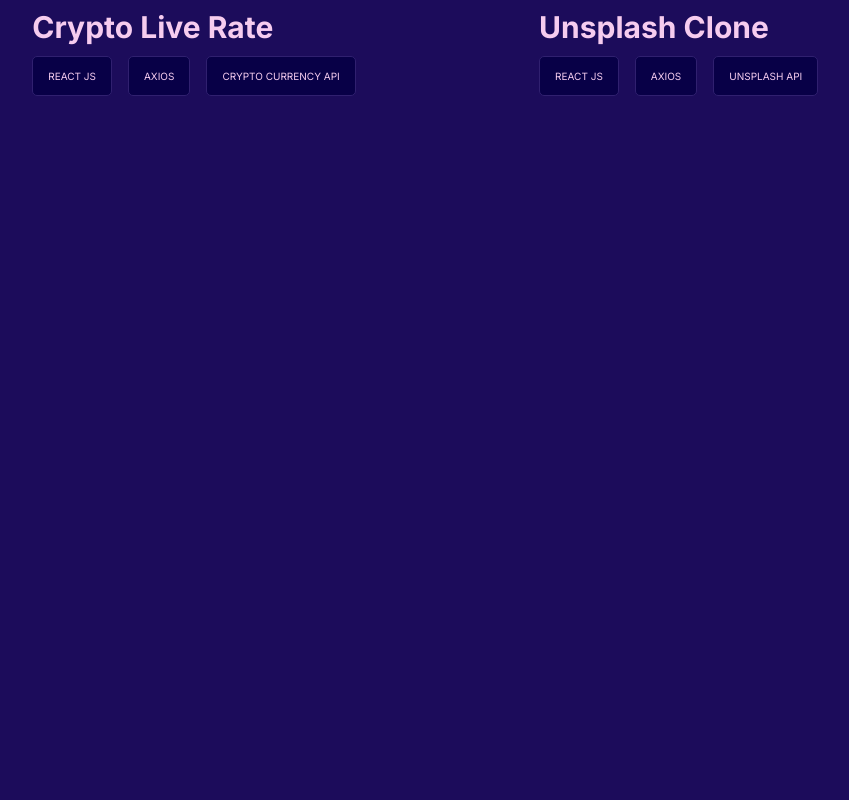
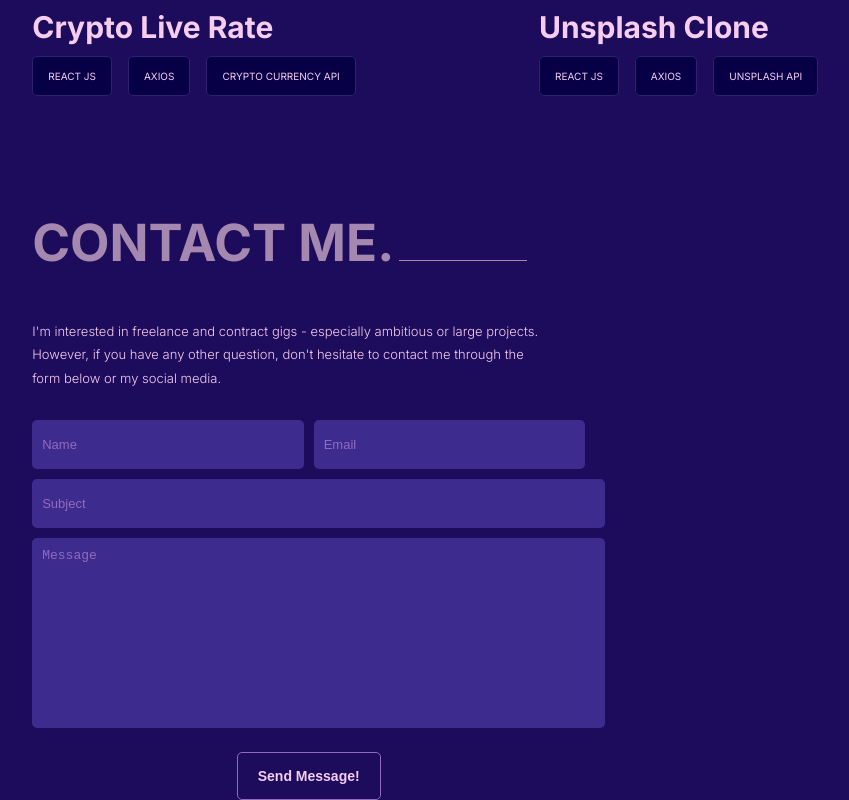
Before and after one commit to rambey-coder/Portfolio-app, a React (Create React App) app: page / in a window 1280 px wide. Shown: the part 1597-2397 px from the top of the page, without its empty margins (147-996 px from the left). Before the commit the page ends 1693 px from the top, so only its background shows below. Built offline with nearby package versions, Linux system fonts and the light colour scheme.

Commit message:
contact added

```diff
--- a/package.json
+++ b/package.json
@@ -3,11 +3,15 @@
   "version": "0.1.0",
   "private": true,
   "dependencies": {
+    "@emailjs/browser": "^3.6.2",
     "@testing-library/jest-dom": "^5.16.3",
     "@testing-library/react": "^12.1.4",
     "@testing-library/user-event": "^13.5.0",
+    "animate.css": "^4.1.1",
+    "gsap": "^3.10.4",
     "react": "^17.0.2",
     "react-dom": "^17.0.2",
+    "react-gsap": "^3.2.1",
     "react-scripts": "^5.0.1",
     "react-scroll": "^1.8.7",
     "react-spinners": "^0.11.0",
--- a/src/App.js
+++ b/src/App.js
@@ -4,6 +4,7 @@
 import HashLoader from "react-spinners/HashLoader";
 import About from "./Components/About";
 import Work from "./Components/Work";
+import Contact from "./Components/Contact";
 
 function App() {
   const [loading, setLoading] = useState(false);
@@ -42,6 +43,7 @@
         <Intro />
         <About />
         <Work />
+        <Contact />
         </div>
       }
 
--- /dev/null
+++ b/src/Components/Contact.css
@@ -0,0 +1,100 @@
+/* #1c0c5b
+#3d2c8d
+#916bbf
+#f6ccef
+#a588b0
+#d700ff
+#fff */
+
+.contact-container {
+    width: 90%;
+    margin: auto;
+    position: relative;
+    top: 17rem;
+}
+
+.sub-contact {
+    width: 80%;
+    margin: auto;
+}
+
+#contact > div > div.first > p {
+    color: #f6ccef;
+    font-size: 13px;
+    width: 40vw;
+    line-height: 1.8;
+    font-weight: 300;
+    margin-bottom: 30px;
+}
+
+.form-input {
+    width: 60%;
+}
+
+.forms {
+    width: 100%;
+    display: flex;
+    align-items: center;
+    justify-content: space-between;
+    flex-direction: column;
+    gap: 10px;
+    box-sizing: border-box;
+}
+
+.form-input > .forms > div:nth-child(1) {
+    width: 100%;
+    display: flex;
+    align-items: center;
+    justify-content: space-between;
+    gap: 10px;
+}
+
+.form-input > .forms > div {
+    width: 100%;
+}
+
+.form-input > .forms > div > input {
+    padding: 17px 10px;
+    width: 100%;
+    background-color: #3d2c8d;
+    color: #f6ccef;
+    border: 0;
+    outline: 0;
+    border-radius: 5px;
+}
+
+.form-input > .forms > div:nth-child(2) > input {
+    width: 100%;
+}
+
+.form-input > .forms > div:nth-child(3) > textarea {
+    width: 100%;
+    height: 170px;
+    background-color: #3d2c8d;
+    color: #f6ccef;
+    resize: none;
+    padding: 10px;
+    border: 0;
+    outline: 0;
+    border-radius: 5px;
+}
+
+::placeholder {
+    color: #916bbf;
+    font-size: 13px;
+}
+
+@media screen and (max-width:895px) {
+    .form-input {
+        width: 90%;
+    }
+
+    #contact > div > div.first > p {
+        width: 70vw;
+    }
+
+    .form-input > .forms > div:nth-child(1) {
+        flex-direction: column;
+        align-items: center;
+    }
+}
--- /dev/null
+++ b/src/Components/Contact.js
@@ -0,0 +1,48 @@
+import React, { useRef } from 'react'
+import './Contact.css'
+import emailjs from '@emailjs/browser';
+
+const Contact = () => {
+    const form = useRef();
+
+    const sendEmail = (e) => {
+      e.preventDefault();
+
+      emailjs.sendForm('service_w3f33fj', 'template_q1hbqcq', form.current, 'Kfb_H9e07SsApsrSg')
+    };
+
+  return (
+    <div className="contact-container" id='contact'>
+        <div className="sub-contact" >
+            <div className="first">
+                <h1>CONTACT ME.</h1>
+                <div></div>
+                <p>
+                    I'm interested in freelance and contract gigs - especially ambitious or large projects. However, if you have any other question, don't hesitate to contact me through the form below or my social media.
+                </p>
+            </div>
+
+            <div className='form-input'>
+                <form className='forms' ref={form} onSubmit={sendEmail}>
+                    <div>
+                        <input  type='text' name='user_name' placeholder='Name'/>
+                        <input  type='email' placeholder='Email' name='user_email'/>
+                    </div>
+
+                    <div>
+                        <input type='text' name='subject' placeholder='Subject'/>
+                    </div>
+
+                    <div>
+                     <textarea name='message' placeholder='Message'/>
+                    </div>
+
+                    <input type='submit' className='button' value='Send Message!'/>
+                </form>
+            </div>
+        </div>
+    </div>
+  )
+}
+
+export default Contact
```
Also changed, not shown: 1 other file (tests, documents, lock files or other folders).
